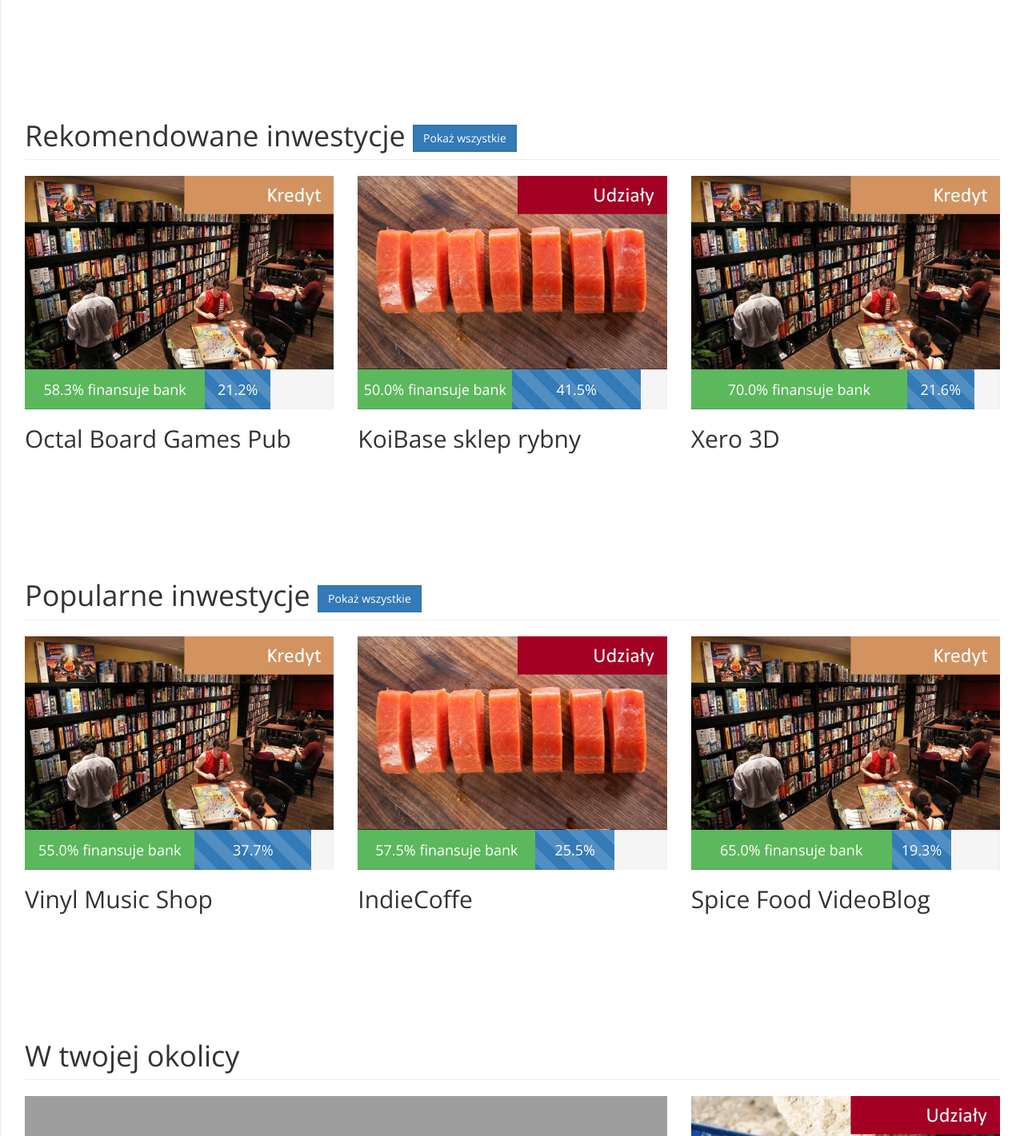
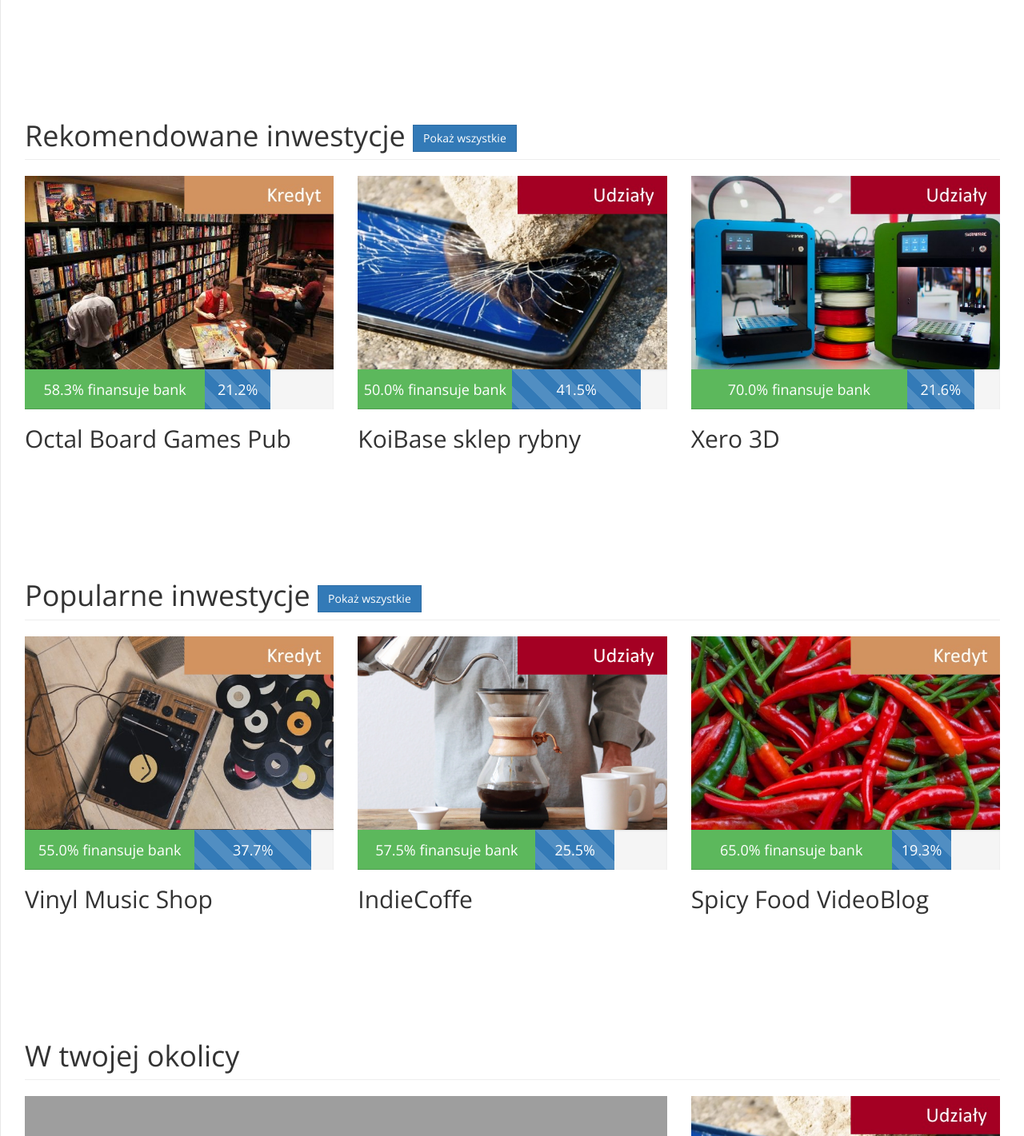
Before and after one commit to PiotrSliwa/bankitup, a website: page pages/index.html in a window 1280 px wide. Shown: the top 1421 px of the page at 80% size. Drawn offline with nearby package versions, Linux system fonts and the light colour scheme; some packages are replaced by stand-ins of ours; grey boxes are pictures that could not be loaded.

Commit message:
images update

```diff
--- a/pages/index.html
+++ b/pages/index.html
@@ -64,7 +64,7 @@
                 </div>
                 <div class="col-lg-4 mini-offer">
                     <div class="row">
-                        <img src="../img/mini_fish.jpg" class="col-lg-12">
+                        <img src="../img/gsm.jpg" class="col-lg-12">
                     </div>
                     <div class="row">
                         <div class="col-lg-12">
@@ -78,7 +78,7 @@
                 </div>
                 <div class="col-lg-4 mini-offer">
                     <div class="row">
-                        <img src="../img/mini_board_games_profile.jpg" class="col-lg-12">
+                        <img src="../img/druk3d.jpeg" class="col-lg-12">
                     </div>
                     <div class="row">
                         <div class="col-lg-12">
@@ -102,7 +102,7 @@
             <div class="row">
                 <div class="col-lg-4 mini-offer">
                     <div class="row">
-                        <img src="../img/mini_board_games_profile.jpg" class="col-lg-12">
+                        <img src="../img/vinyl.jpeg" class="col-lg-12">
                     </div>
                     <div class="row">
                         <div class="col-lg-12">
@@ -116,7 +116,7 @@
                 </div>
                 <div class="col-lg-4 mini-offer">
                     <div class="row">
-                        <img src="../img/mini_fish.jpg" class="col-lg-12">
+                        <img src="../img/coffe.png" class="col-lg-12">
                     </div>
                     <div class="row">
                         <div class="col-lg-12">
@@ -130,7 +130,7 @@
                 </div>
                 <div class="col-lg-4 mini-offer">
                     <div class="row">
-                        <img src="../img/mini_board_games_profile.jpg" class="col-lg-12">
+                        <img src="../img/spicy.jpg" class="col-lg-12">
                     </div>
                     <div class="row">
                         <div class="col-lg-12">
@@ -139,7 +139,7 @@
                                 <div class="progress-bar progress-bar-primar progress-bar-striped" style="width: 19.3%"><div>19.3%</div></div>
                             </div>
                         </div>
-                        <h2 class="col-lg-12 title">Spice Food VideoBlog</h2>
+                        <h2 class="col-lg-12 title">Spicy Food VideoBlog</h2>
                     </div>
                 </div>
             </div>
```
